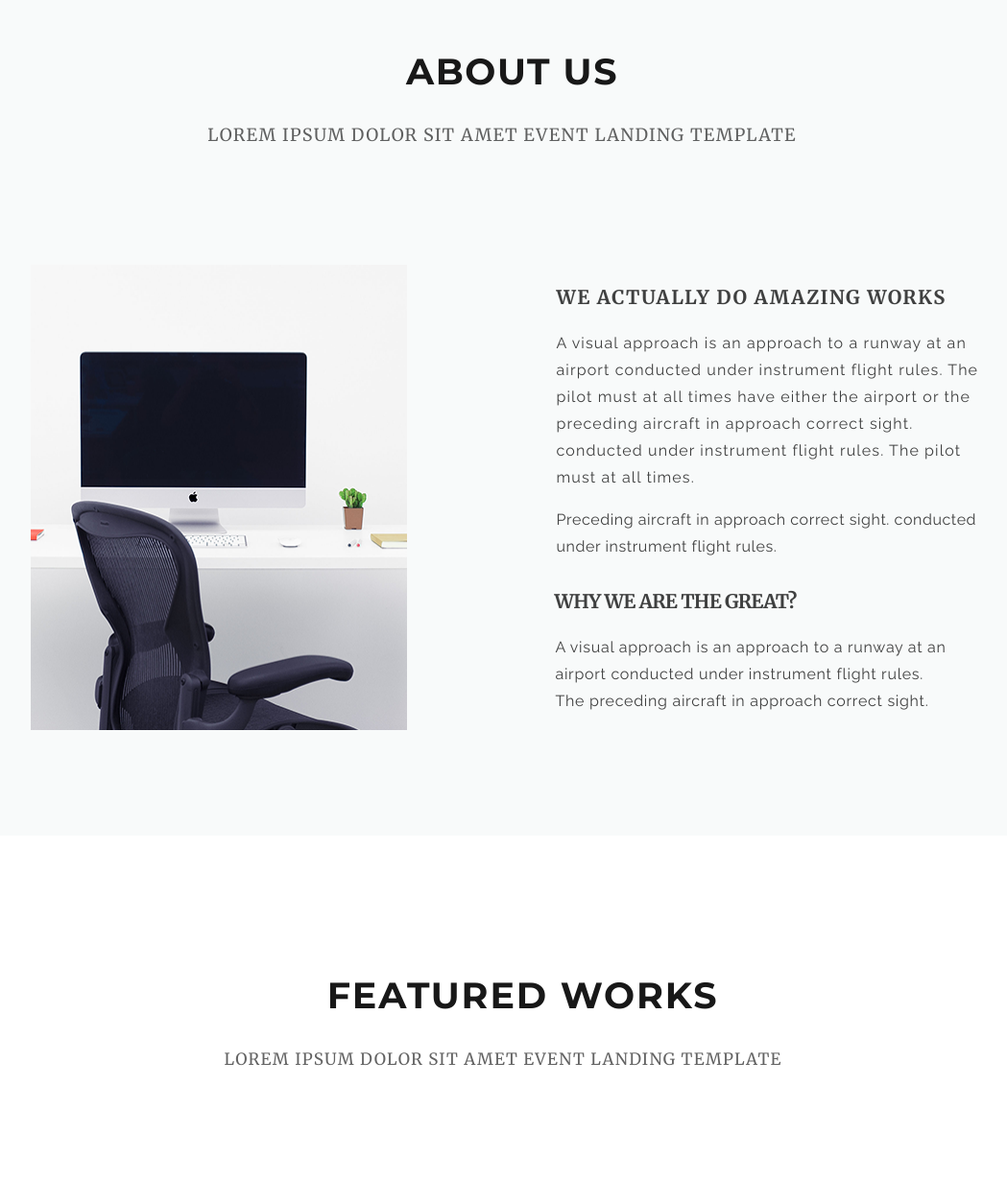
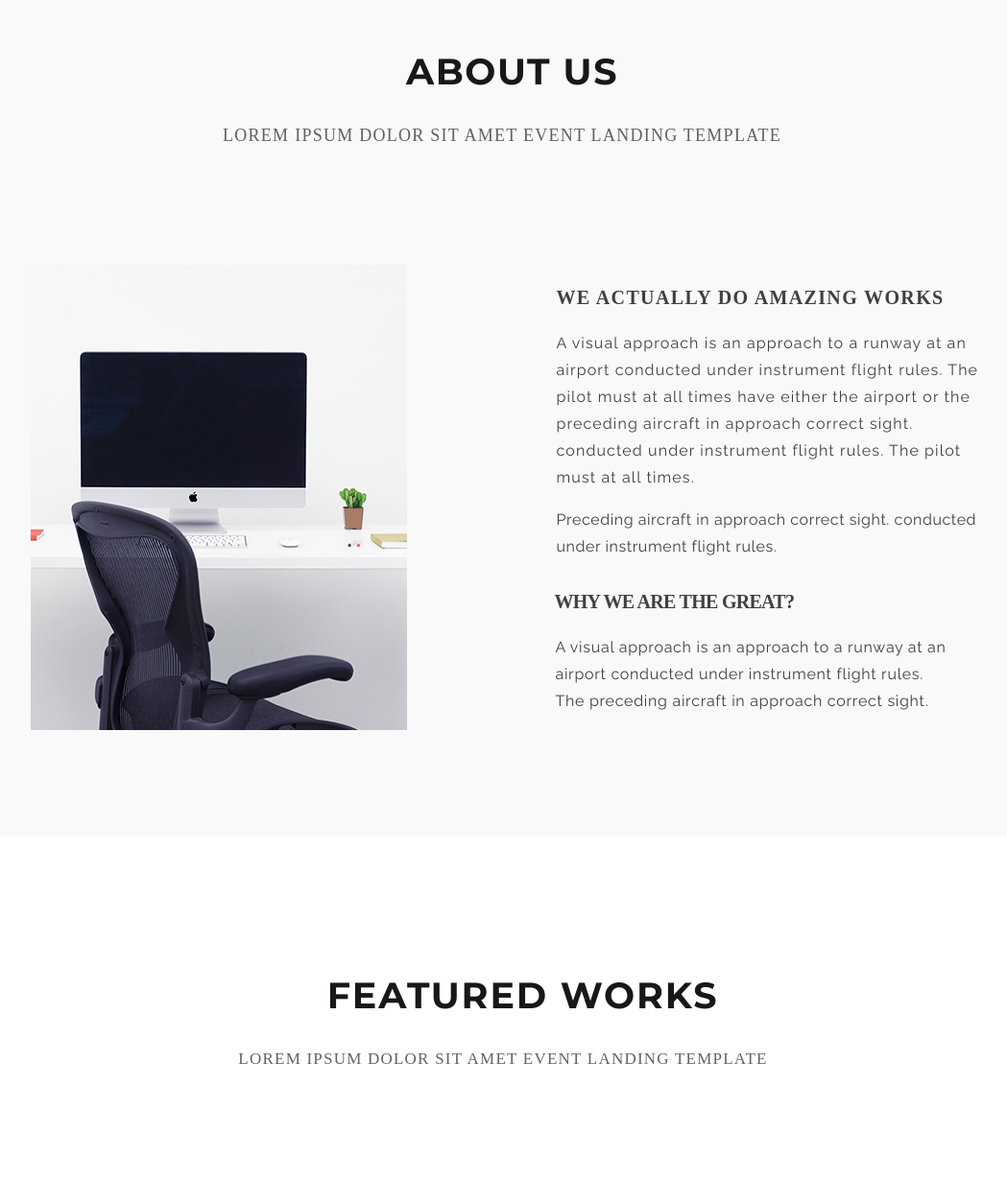
Before and after one commit to HooliganGS/Shopno, a plain HTML site: page index.html in a window 1280 px wide. Shown: the part 920-2150 px from the top of the page at 96% size, without its empty margins (118-1167 px from the left). Drawn offline with Linux system fonts and the light colour scheme.

Commit message:
fix: font-style variables

```diff
--- a/css/style.css
+++ b/css/style.css
@@ -4,6 +4,7 @@
 
   * :root {
       --primary-width: 300px;
+      --font-Merri: Merriweather;
   }
 
   ul {
@@ -134,7 +135,7 @@
 
   .main-intro__text-content {
       opacity: 0.61;
-      font-family: Merriweather;
+      font-family: var(--font-Merri);
       font-size: 18px;
       line-height: 28px;
       font-weight: 400;
@@ -148,7 +149,7 @@
   .first-par,
   .second-par {
       opacity: 0.74;
-      font-family: Merriweather;
+      font-family: var(--font-Merri);
       font-size: 20px;
       line-height: 28px;
       font-weight: 700;
@@ -237,7 +238,7 @@
 
   .featured-works__text-main {
       opacity: 0.61;
-      font-family: Merriweather;
+      font-family: var(--font-Merri);
       font-size: 17px;
       line-height: 28px;
       font-weight: 400;
@@ -319,7 +320,7 @@
 
   .small-team__text-main {
       opacity: 0.61;
-      font-family: Merriweather;
+      font-family: var(--font-Merri);
       font-size: 17px;
       line-height: 28px;
       font-weight: 400;
```
